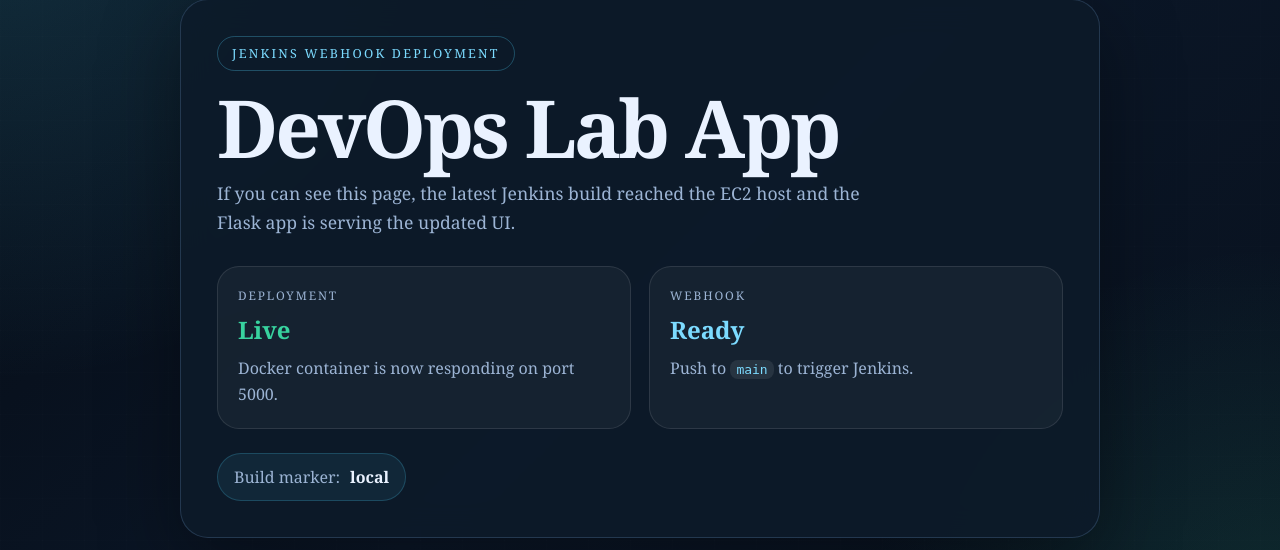
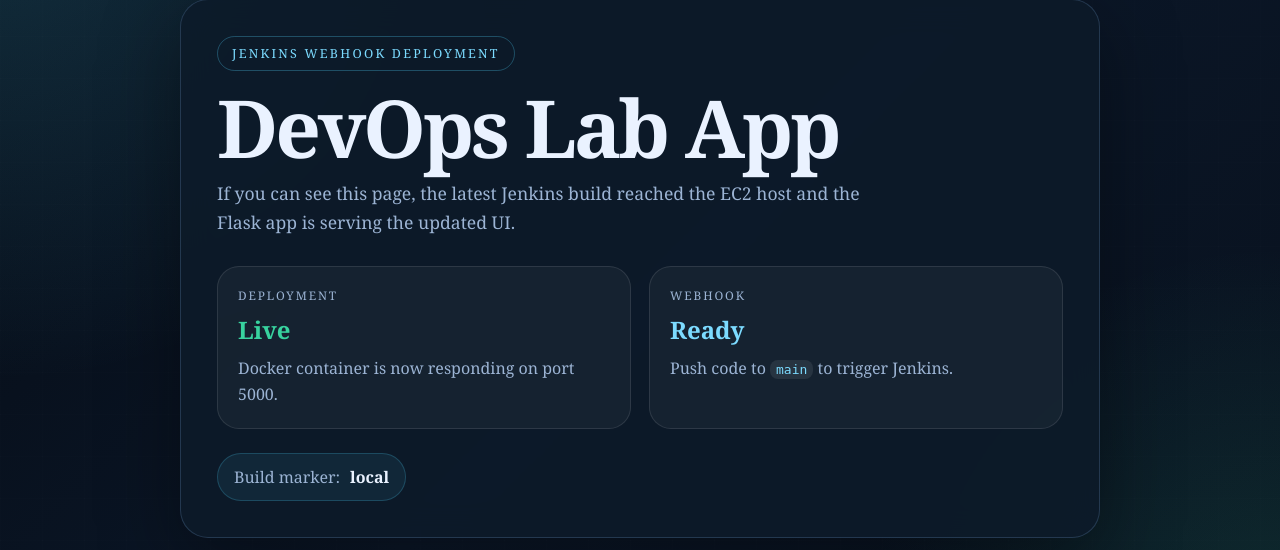
Before and after one commit to AskariSyed/devops-lab-app, a Flask app: page / in a window 1280 px wide. Shown: the part 132-682 px from the top of the page. Run offline with Flask 3, Linux system fonts and the light colour scheme.

Commit message:
Update webhook trigger message for clarity

```diff
--- a/templates/index.html
+++ b/templates/index.html
@@ -24,7 +24,7 @@
           <article class="status-tile accent">
             <span class="label">Webhook</span>
             <strong>Ready</strong>
-            <p>Push to <code>main</code> to trigger Jenkins.</p>
+            <p>Push code to <code>main</code> to trigger Jenkins.</p>
           </article>
         </div>
 
```
